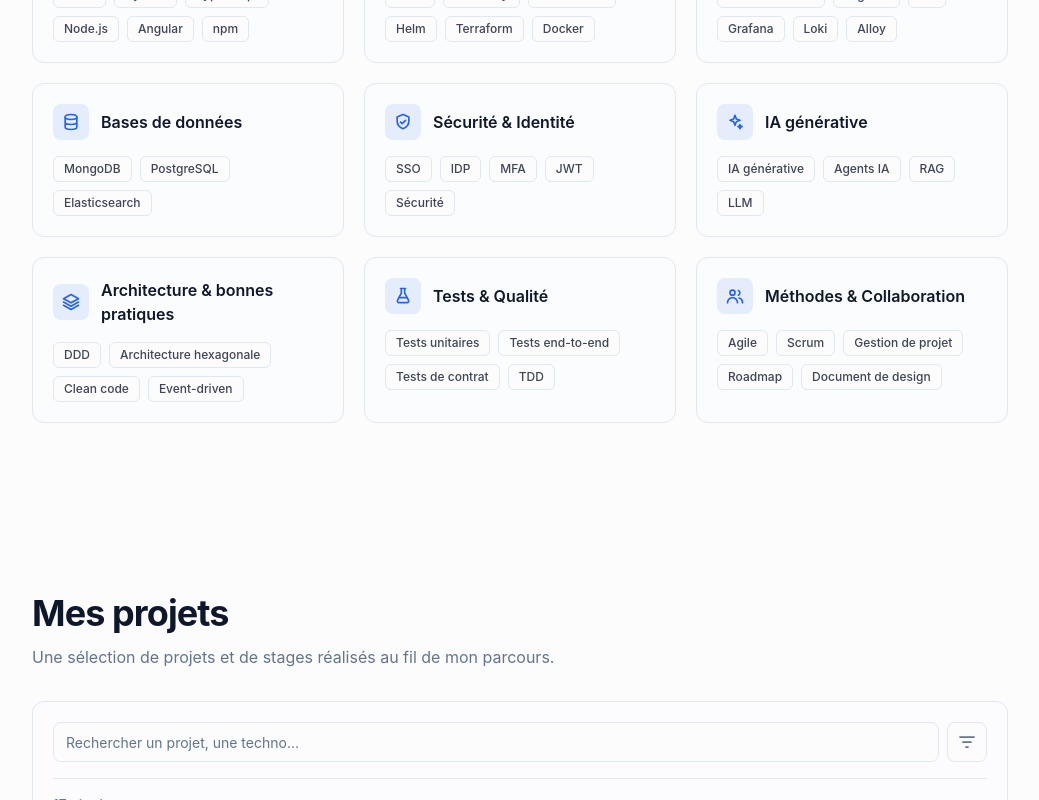
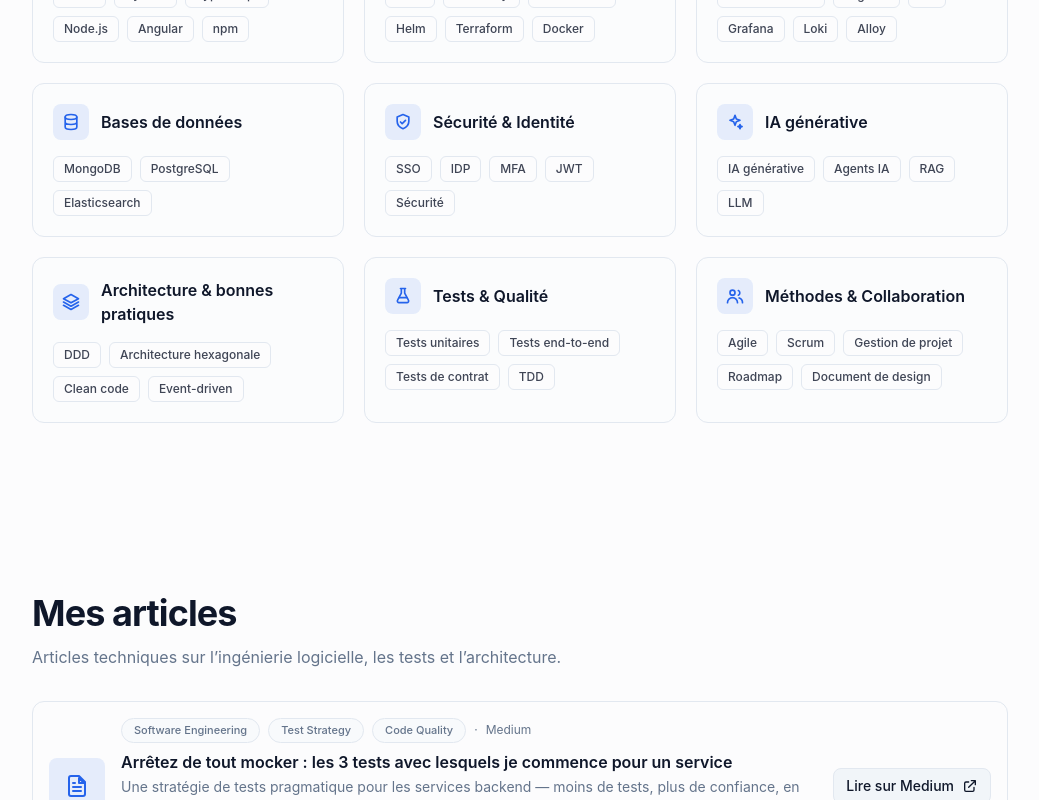
Before and after one commit to Sebastien-Gineste/Eportfolio, a React (Vite) app: page /fr in a window 1280 px wide. Shown: the part 2000-2800 px from the top of the page, without its empty margins (120-1159 px from the left). Built offline with nearby package versions, Linux system fonts and the light colour scheme.

Commit message:
Add article sections

```diff
--- /dev/null
+++ b/src/components/articles/ArticleCard.tsx
@@ -0,0 +1,67 @@
+import type { Article, Language } from '@/types';
+import { ArticleIcon, Badge, ExternalLinkIcon } from '@/components/ui';
+import { buttonClasses } from '@/components/ui/styles';
+import { cx } from '@/utils';
+
+interface ArticleCardProps {
+  article: Article;
+  language: Language;
+  readOnLabel: string;
+  contentLanguageLabel: string;
+}
+
+/** Compact article row linking to an external publication. */
+export function ArticleCard({
+  article,
+  language,
+  readOnLabel,
+  contentLanguageLabel,
+}: ArticleCardProps) {
+  const title = article.title[language];
+
+  return (
+    <article className="flex flex-col gap-4 rounded-xl border border-border bg-background p-4 transition-colors hover:bg-muted/30 sm:flex-row sm:items-center">
+      <div className="flex size-12 shrink-0 items-center justify-center rounded-lg bg-primary/10 text-primary sm:size-14">
+        <ArticleIcon className="size-6" />
+      </div>
+
+      <div className="min-w-0 flex-1">
+        <div className="flex flex-wrap items-center gap-2 text-xs text-muted-foreground">
+          {article.topics.map((topic) => (
+            <Badge key={topic} className="text-[11px]">
+              {topic}
+            </Badge>
+          ))}
+          <span aria-hidden="true">·</span>
+          <span>{article.platform[language]}</span>
+        </div>
+
+        <h3 className="mt-2 font-semibold leading-snug">{title}</h3>
+        <p className="mt-1 line-clamp-2 text-sm text-muted-foreground">
+          {article.summary[language]}
+        </p>
+
+        <div className="mt-3 flex flex-wrap items-center gap-2 text-xs text-muted-foreground">
+          <Badge className="border-primary/30 bg-primary/5 text-primary">
+            {contentLanguageLabel}
+          </Badge>
+          <span>{article.readingTime[language]}</span>
+        </div>
+      </div>
+
+      <a
+        href={article.url}
+        target="_blank"
+        rel="noreferrer noopener"
+        aria-label={`${readOnLabel} — ${title}`}
+        className={cx(
+          buttonClasses('secondary', 'sm'),
+          'shrink-0 self-start sm:self-center',
+        )}
+      >
+        {readOnLabel}
+        <ExternalLinkIcon className="size-4" />
+      </a>
+    </article>
+  );
+}
--- /dev/null
+++ b/src/components/sections/ArticlesSection.tsx
@@ -0,0 +1,30 @@
+import { articles } from '@/data';
+import { useI18n } from '@/i18n/context';
+import { Section } from '@/components/ui';
+import { ArticleCard } from '@/components/articles/ArticleCard';
+
+export function ArticlesSection() {
+  const { language, t } = useI18n();
+
+  return (
+    <Section id="articles" ariaLabelledby="articles-title">
+      <h2 id="articles-title" className="text-3xl font-bold tracking-tight sm:text-4xl">
+        {t.articles.title}
+      </h2>
+      <p className="mt-3 max-w-2xl text-muted-foreground">{t.articles.subtitle}</p>
+
+      <ul className="mt-8 flex flex-col gap-4">
+        {articles.map((article) => (
+          <li key={article.id}>
+            <ArticleCard
+              article={article}
+              language={language}
+              readOnLabel={t.articles.readOn}
+              contentLanguageLabel={t.articles.contentLanguage[article.contentLanguage]}
+            />
+          </li>
+        ))}
+      </ul>
+    </Section>
+  );
+}
--- a/src/components/ui/icons.tsx
+++ b/src/components/ui/icons.tsx
@@ -56,6 +56,14 @@ export function BriefcaseIcon({ className }: IconProps) {
   return (
     <StrokeIcon className={className}>
       <path d="M4 8h16a1 1 0 0 1 1 1v9a1 1 0 0 1-1 1H4a1 1 0 0 1-1-1V9a1 1 0 0 1 1-1Zm5 0V6a2 2 0 0 1 2-2h2a2 2 0 0 1 2 2v2" />
+    </StrokeIcon>
+  );
+}
+
+export function ArticleIcon({ className }: IconProps) {
+  return (
+    <StrokeIcon className={className}>
+      <path d="M14 2H6a2 2 0 0 0-2 2v16a2 2 0 0 0 2 2h12a2 2 0 0 0 2-2V8l-6-6Zm0 2 5 5h-5V4ZM8 13h8M8 17h8M8 9h2" />
     </StrokeIcon>
   );
 }
--- a/src/config/sections.ts
+++ b/src/config/sections.ts
@@ -9,13 +9,14 @@ import type { Translation } from '@/types';
  */
 export interface SectionDefinition {
   id: string;
-  navKey: keyof Pick<Translation['nav'], 'home' | 'about' | 'projects' | 'skills'>;
+  navKey: keyof Pick<Translation['nav'], 'home' | 'about' | 'articles' | 'projects' | 'skills'>;
 }
 
 export const SECTIONS: readonly SectionDefinition[] = [
   { id: 'hero', navKey: 'home' },
   { id: 'about', navKey: 'about' },
   { id: 'skills', navKey: 'skills' },
+  { id: 'articles', navKey: 'articles' },
   { id: 'projects', navKey: 'projects' },
 ] as const;
 
--- a/src/data/index.ts
+++ b/src/data/index.ts
@@ -1,4 +1,12 @@
-import type { Interest, JourneyEntry, LocalizedText, Profile, Project, SkillCategory } from '@/types';
+import type {
+  Article,
+  Interest,
+  JourneyEntry,
+  LocalizedText,
+  Profile,
+  Project,
+  SkillCategory,
+} from '@/types';
 
 /**
  * Static portfolio content, kept separate from the UI so pages stay
@@ -163,6 +171,26 @@ export const interests: Interest[] = [
   { id: 'gaming', label: { fr: 'Jeux vidéo', en: 'Gaming' } },
   { id: 'sport', label: { fr: 'Sport', en: 'Sport' } },
   { id: 'anime', label: { fr: 'Animation', en: 'Anime' } },
+];
+
+export const articles: Article[] = [
+  {
+    id: 'stop-mocking-everything',
+    title: {
+      en: 'Stop Mocking Everything: The 3 Tests I Start With for a Service',
+      fr: 'Arrêtez de tout mocker : les 3 tests avec lesquels je commence pour un service',
+    },
+    summary: {
+      en: 'A practical testing strategy for backend services — fewer tests, more confidence, starting with unit, contract and E2E instead of mocking everything.',
+      fr: 'Une stratégie de tests pragmatique pour les services backend — moins de tests, plus de confiance, en commençant par l’unitaire, le contrat et l’E2E plutôt que de tout mocker.',
+    },
+    url: 'https://medium.com/@sebastien.gineste/stop-mocking-everything-the-3-tests-i-start-with-for-a-service-599954d57e12',
+    platform: { en: 'Medium', fr: 'Medium' },
+    topics: ['Software Engineering', 'Test Strategy', 'Code Quality'],
+    readingTime: { en: '14 min read', fr: '14 min de lecture' },
+    publishedAt: '2026-07',
+    contentLanguage: 'en',
+  },
 ];
 
 export const projects: Project[] = [
--- a/src/i18n/en.ts
+++ b/src/i18n/en.ts
@@ -8,6 +8,7 @@ export const en: Translation = {
   nav: {
     home: 'Home',
     about: 'About',
+    articles: 'Articles',
     projects: 'Projects',
     skills: 'Skills',
     skipToContent: 'Skip to main content',
@@ -93,6 +94,15 @@ export const en: Translation = {
     title: 'My skills',
     subtitle: 'The technologies, platforms and methods I use on a daily basis.',
   },
+  articles: {
+    title: 'My articles',
+    subtitle: 'Technical writing on software engineering, testing and architecture.',
+    readOn: 'Read on Medium',
+    contentLanguage: {
+      en: 'Written in English',
+      fr: 'Written in French',
+    },
+  },
   footer: {
     rights: 'All rights reserved.',
     builtWith: 'Built with React, TypeScript, Vite and Tailwind CSS.',
--- a/src/i18n/fr.ts
+++ b/src/i18n/fr.ts
@@ -8,6 +8,7 @@ export const fr: Translation = {
   nav: {
     home: 'Accueil',
     about: 'À propos',
+    articles: 'Articles',
     projects: 'Projets',
     skills: 'Compétences',
     skipToContent: 'Aller au contenu principal',
@@ -93,6 +94,15 @@ export const fr: Translation = {
     title: 'Mes compétences',
     subtitle: 'Les technologies, plateformes et méthodes que j’utilise au quotidien.',
   },
+  articles: {
+    title: 'Mes articles',
+    subtitle: 'Articles techniques sur l’ingénierie logicielle, les tests et l’architecture.',
+    readOn: 'Lire sur Medium',
+    contentLanguage: {
+      en: 'Écrit en anglais',
+      fr: 'Écrit en français',
+    },
+  },
   footer: {
     rights: 'Tous droits réservés.',
     builtWith: 'Construit avec React, TypeScript, Vite et Tailwind CSS.',
--- a/src/pages/Landing.tsx
+++ b/src/pages/Landing.tsx
@@ -11,6 +11,7 @@ import {
 import { Seo } from '@/components/Seo/Seo';
 import { HeroSection } from '@/components/sections/HeroSection';
 import { AboutSection } from '@/components/sections/AboutSection';
+import { ArticlesSection } from '@/components/sections/ArticlesSection';
 import { ProjectsSection } from '@/components/sections/ProjectsSection';
 import { SkillsSection } from '@/components/sections/SkillsSection';
 
@@ -72,6 +73,7 @@ export function Landing() {
       <HeroSection />
       <AboutSection />
       <SkillsSection />
+      <ArticlesSection />
       <ProjectsSection />
     </>
   );
--- a/src/types/index.ts
+++ b/src/types/index.ts
@@ -17,6 +17,7 @@ export interface Translation {
   nav: {
     home: string;
     about: string;
+    articles: string;
     projects: string;
     skills: string;
     skipToContent: string;
@@ -96,6 +97,12 @@ export interface Translation {
     title: string;
     subtitle: string;
   };
+  articles: {
+    title: string;
+    subtitle: string;
+    readOn: string;
+    contentLanguage: Record<Language, string>;
+  };
   footer: {
     rights: string;
     builtWith: string;
@@ -150,6 +157,20 @@ export interface ProjectAward {
   url?: string;
 }
 
+/** An external article or blog post. */
+export interface Article {
+  id: string;
+  title: LocalizedText;
+  summary: LocalizedText;
+  url: string;
+  platform: LocalizedText;
+  topics: string[];
+  readingTime: LocalizedText;
+  publishedAt: string;
+  /** Language of the external content (shown as a badge when it differs from the UI). */
+  contentLanguage: Language;
+}
+
 /** A portfolio project or internship. */
 export interface Project {
   /** URL-friendly identifier used in `/:lang/projects/:slug`. */
```
